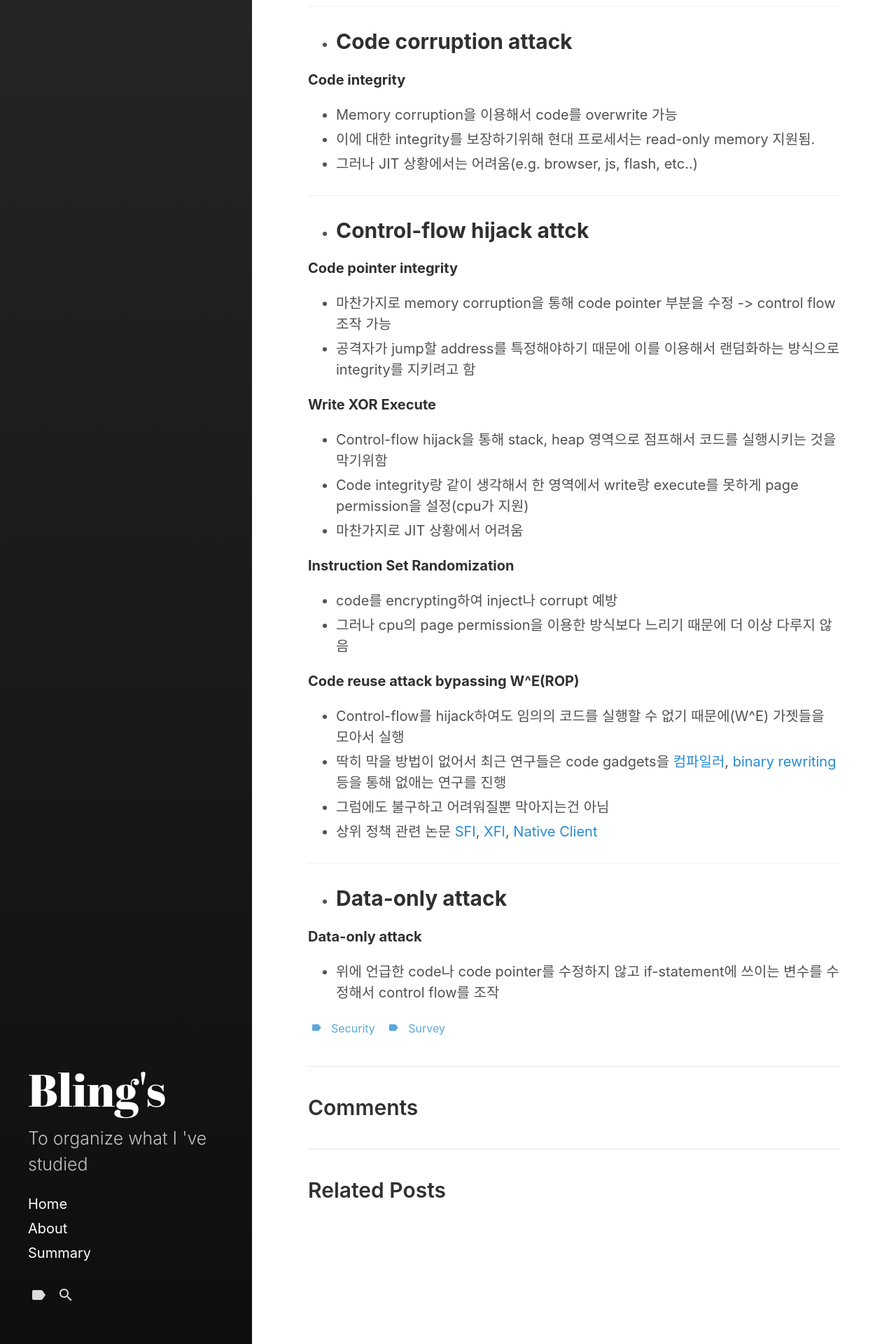
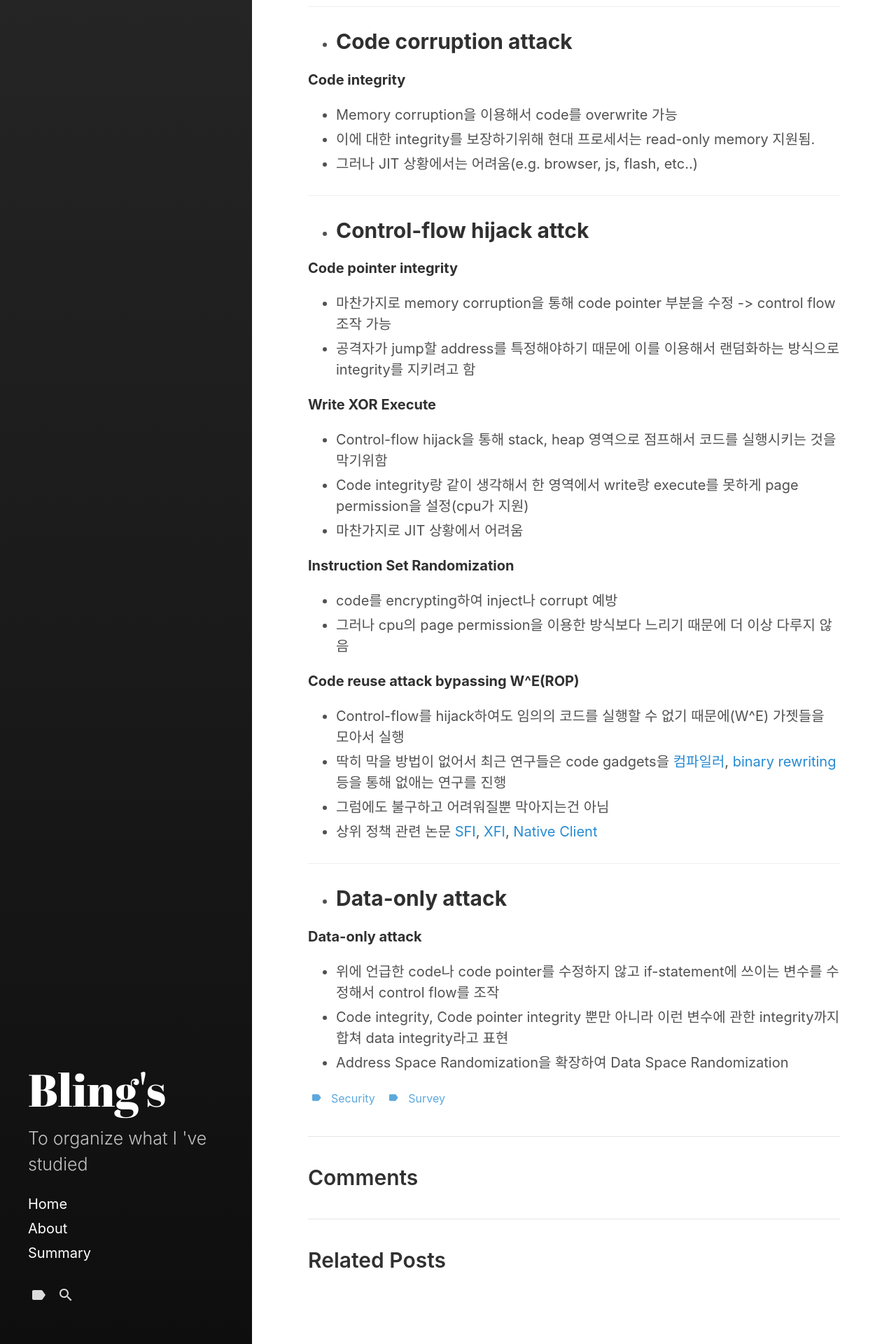
Before and after one commit to blingcho/blingcho.github.io, a Jekyll site: the page built from _posts/survey/2020-01-03-Sok-eternal-war-in-memory.md, in a window 1280 px wide. Shown: the part 1124-3044 px from the top of the page at 70% size. Built offline with Jekyll 4.4.1, drawn with Linux system fonts in a browser that asks for light colours.

Commit message:
20-01-10

```diff
--- a/_posts/survey/2020-01-03-Sok-eternal-war-in-memory.md
+++ b/_posts/survey/2020-01-03-Sok-eternal-war-in-memory.md
@@ -75,3 +75,5 @@ memory corruption은 보통 2단계로 구성된다.
 
 **Data-only attack**
 - 위에 언급한 code나 code pointer를 수정하지 않고 if-statement에 쓰이는 변수를 수정해서 control flow를 조작
+- Code integrity, Code pointer integrity 뿐만 아니라 이런 변수에 관한 integrity까지 합쳐 data integrity라고 표현
+- Address Space Randomization을 확장하여 Data Space Randomization
```
